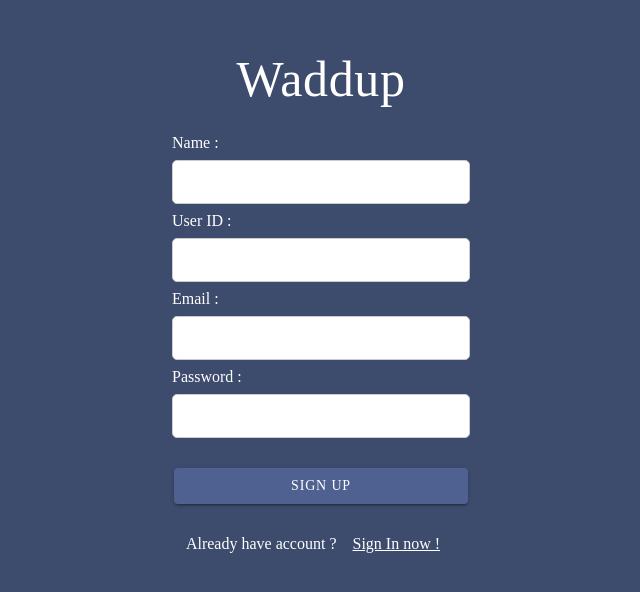
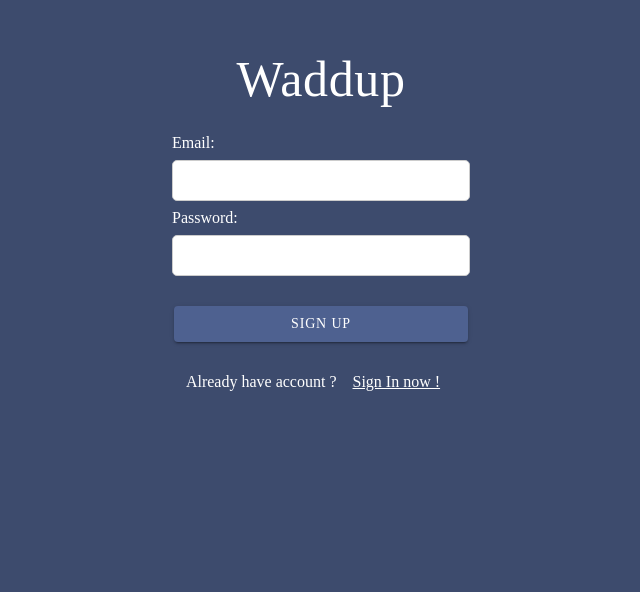
Before and after one commit to rafi365/Waddup, a React (Create React App) app: page /signup in a window 1280 px wide. Shown: the part 110-702 px from the top of the page, without its empty margins (319-959 px from the left). Built offline with nearby package versions, Linux system fonts and the light colour scheme.

Commit message:
preparing form input for processing inputs

```diff
--- a/package.json
+++ b/package.json
@@ -24,6 +24,7 @@
     "ionicons": "^5.4.0",
     "react": "^17.0.2",
     "react-dom": "^17.0.2",
+    "react-hook-form": "^7.30.0",
     "react-router": "^5.2.0",
     "react-router-dom": "^5.2.0",
     "react-scripts": "^5.0.0",
--- a/src/pages/Home.css
+++ b/src/pages/Home.css
@@ -5,7 +5,7 @@
 
 /* Login & SignUp Page */
 
-input[type=text] {
+.inputcss {
     width: 100%;
     padding: 12px 20px;
     margin: 8px auto;
@@ -17,18 +17,7 @@ input[type=text] {
     color: gray;
     background-color: white;
  }
- input[type=password] {
-    width: 100%;
-    padding: 12px 20px;
-    margin: 8px auto;
-    display: block;
-    border: 1px solid #ccc;
-    border-radius: 5px;
-    box-sizing: border-box;
-    outline: none;
-    color: gray;
-    background-color: white;
- }
+
 .content-login-signup{
     width: 350px;
     margin-top: 150px;
--- a/src/pages/Login.tsx
+++ b/src/pages/Login.tsx
@@ -1,11 +1,15 @@
-import { IonCol, IonContent, IonGrid,  IonPage, IonRow, IonTitle,  IonText, IonButton} from '@ionic/react';
+import { IonCol, IonContent, IonGrid,  IonPage, IonRow, IonTitle,  IonText, IonButton, IonInput} from '@ionic/react';
 import { useRef, useState } from 'react';
 import {Link} from 'react-router-dom';
 import './Home.css';
+import { Controller, useForm } from 'react-hook-form'
 
 const Login: React.FC = () => {
-  const [isLogin, setIsLogin] = useState(false);
-  const btnLogin = useRef<HTMLIonButtonElement>(null);
+  const { register, handleSubmit } = useForm();
+
+  const registerUser = (data: any) => {
+    console.log('creating a new user account with: ', data);
+  }
 
   const linkStyle = {
     margin: "1rem",
@@ -23,18 +27,17 @@ const Login: React.FC = () => {
             </IonRow>
             <IonRow className='ion-justify-content-center'>
               <IonCol className="ion-align-items-center">
-                <form action="submit" className='ion-margin login_form '>
+                <form onSubmit={handleSubmit(registerUser)}className='ion-margin login_form '>
                   <label>Email: </label>
-                  <input type="text" name="email"/>
+                  <IonInput type="email" {...register("email")} required className='inputcss'/>
                   <label>Password: </label>
-                  <input type="password" name="password"/>
+                  <IonInput type="password" {...register("password")} required className='inputcss'/>
                   <div className='btn ion-text-center'>
                     <IonButton
                       type='submit'
                       color="secondary"
                       className='ion-text-center'
                       expand='block'
-                      ref={btnLogin}
                     > Login
                     </IonButton>
                   </div>
--- a/src/pages/SignUp.tsx
+++ b/src/pages/SignUp.tsx
@@ -1,12 +1,17 @@
-import { IonButton, IonCol, IonContent, IonGrid, IonPage, IonRow, IonText, IonTitle} from '@ionic/react';
+import { IonButton, IonCol, IonContent, IonGrid, IonInput, IonPage, IonRow, IonText, IonTitle} from '@ionic/react';
 import { useRef, useState } from 'react';
+import { useForm } from 'react-hook-form';
 import { Link } from 'react-router-dom';
 import './Home.css';
 
 const SignUp: React.FC = () => {
   const [isSignUp, setIsSignUp] = useState(false);
   const btnSignUp = useRef<HTMLIonButtonElement>(null);
+  const { register, handleSubmit } = useForm();
 
+  const registerUser = (data: any) => {
+    console.log('creating a new user account with: ', data);
+  }
   const linkStyle = {
     margin: "1rem",
     color: 'white'
@@ -23,22 +28,21 @@ const SignUp: React.FC = () => {
             </IonRow>
             <IonRow className='ion-justify-content-center'>
               <IonCol className="ion-align-items-center">
-                <form action="submit" className='ion-margin login_form '>
-                  <label>Name : </label>
+                <form onSubmit={handleSubmit(registerUser)}className='ion-margin login_form '>
+                  {/* <label>Name : </label>
                   <input type="text" name="name"/>
                   <label>User ID : </label>
-                  <input type="text" name="userId"/>
-                  <label>Email : </label>
-                  <input type="text" name="email"/>
-                  <label>Password : </label>
-                  <input type="password" name="password"/>
+                  <input type="text" name="userId"/> */}
+                  <label>Email: </label>
+                  <IonInput type="email" {...register("email")} required className='inputcss'/>
+                  <label>Password: </label>
+                  <IonInput type="password" {...register("password")} required className='inputcss'/>
                   <div className='btn ion-text-center'>
                     <IonButton
                       type='submit'
                       color="secondary"
                       className='ion-text-center'
                       expand='block'
-                      ref={btnSignUp}
                     > Sign Up
                     </IonButton>
                   </div>
```
Also changed, not shown: 1 other file (tests, documents, lock files or other folders).
